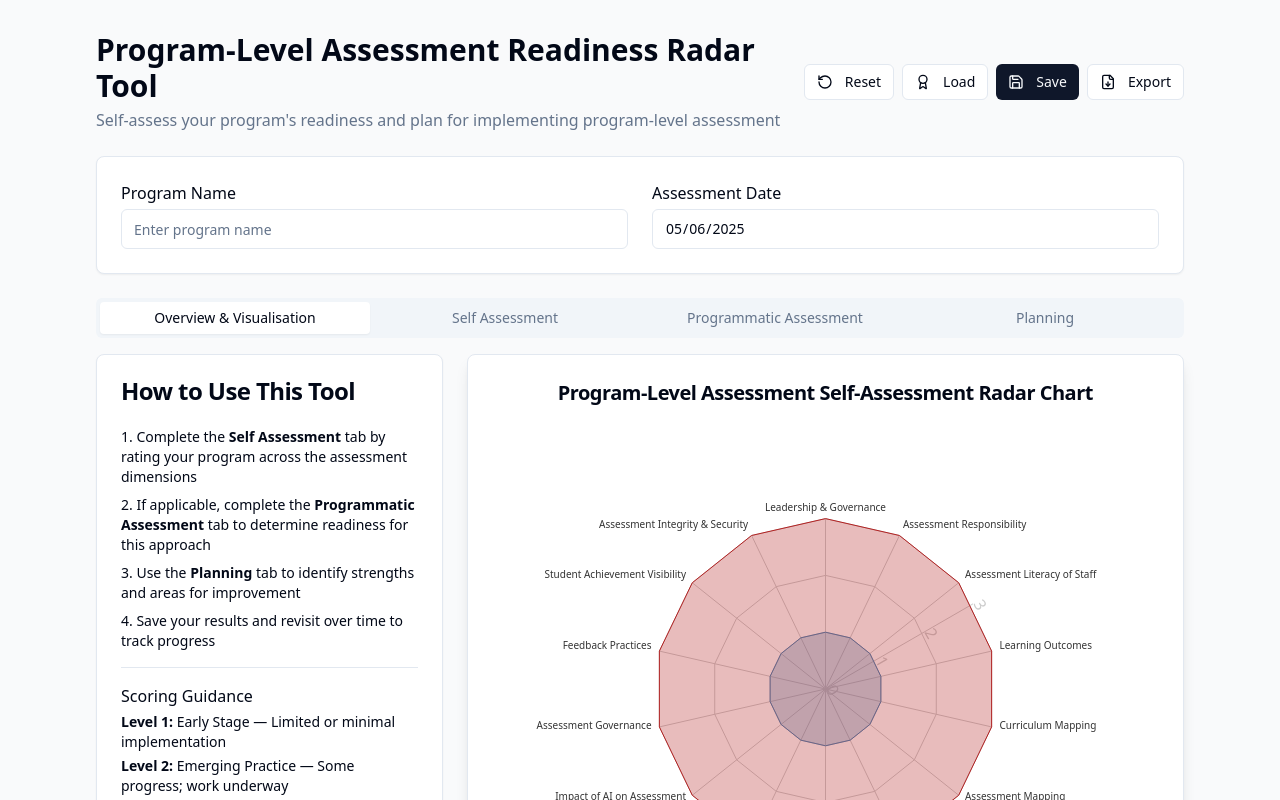
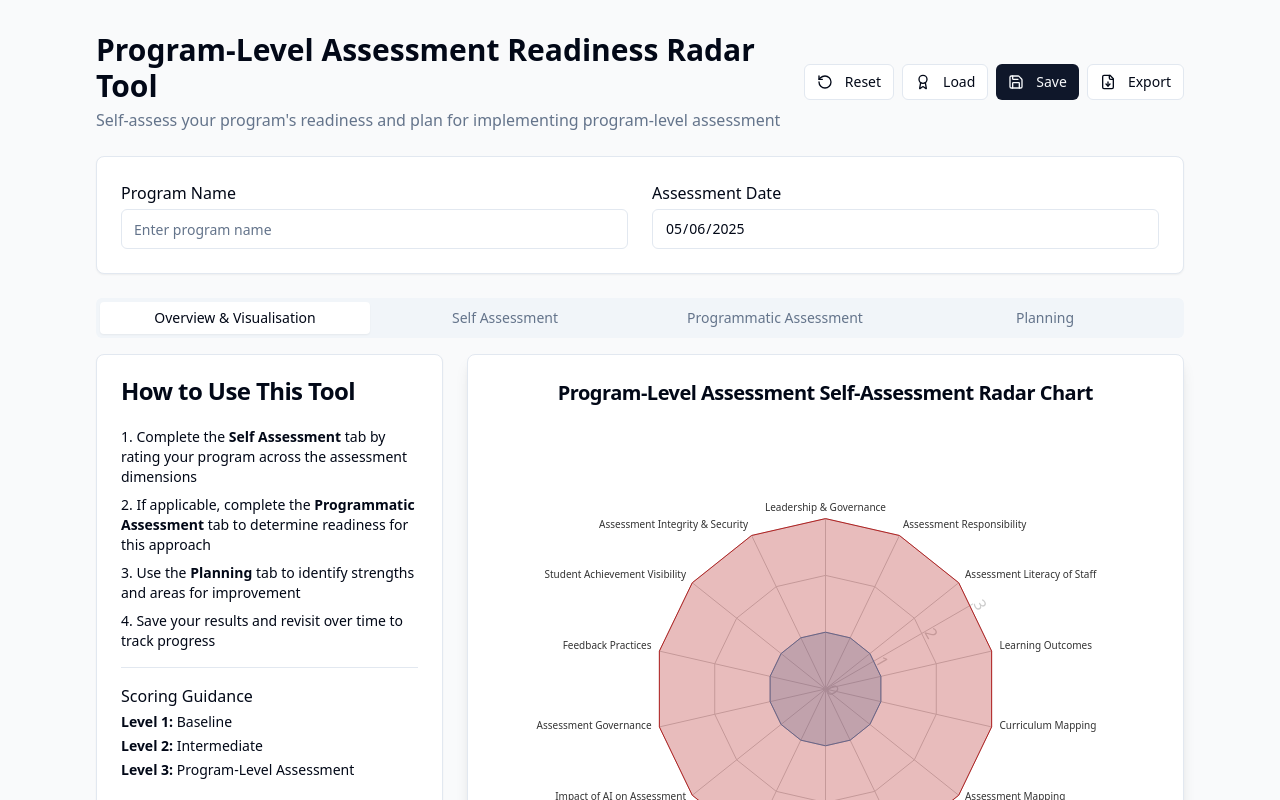
Before and after one commit to dtur0395/readiness-radar-tool, a React (Vite) app: page / in a window 1280 px wide. Shown: the top 800 px of the page. Built offline with nearby package versions, Linux system fonts and the light colour scheme.

Commit message:
Update AssessmentLayout.tsx

```diff
--- a/src/components/AssessmentLayout.tsx
+++ b/src/components/AssessmentLayout.tsx
@@ -122,9 +122,9 @@ const AssessmentLayout: React.FC = () => {
                 <div>
                   <h4 className="font-medium mb-1">Scoring Guidance</h4>
                   <ul className="space-y-1 text-sm">
-                    <li><strong>Level 1:</strong> Early Stage — Limited or minimal implementation</li>
-                    <li><strong>Level 2:</strong> Emerging Practice — Some progress; work underway</li>
-                    <li><strong>Level 3:</strong> Aligned to PLA Minimum — Fully mapped, coordinated, and structured</li>
+                    <li><strong>Level 1:</strong> Baseline</li>
+                    <li><strong>Level 2:</strong> Intermediate</li>
+                    <li><strong>Level 3:</strong> Program-Level Assessment</li>
                   </ul>
                 </div>
               </CardContent>
```
